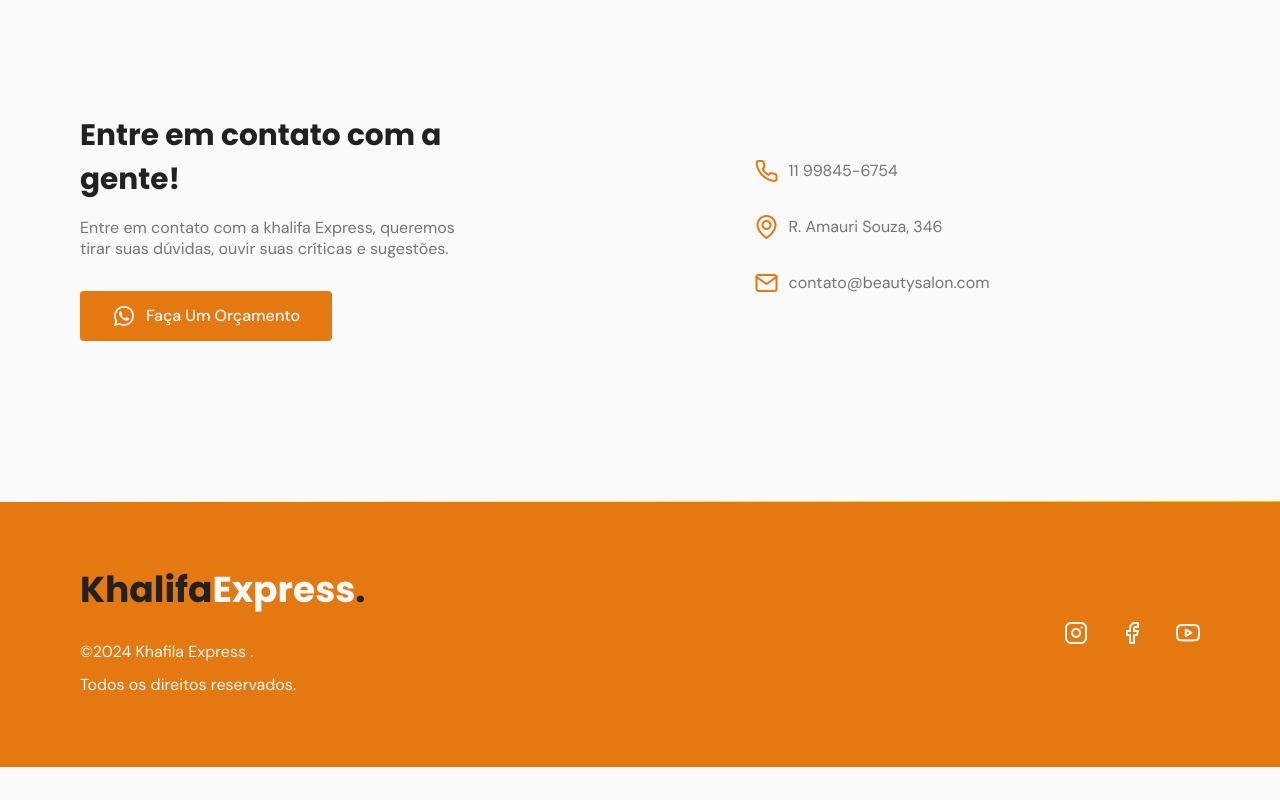
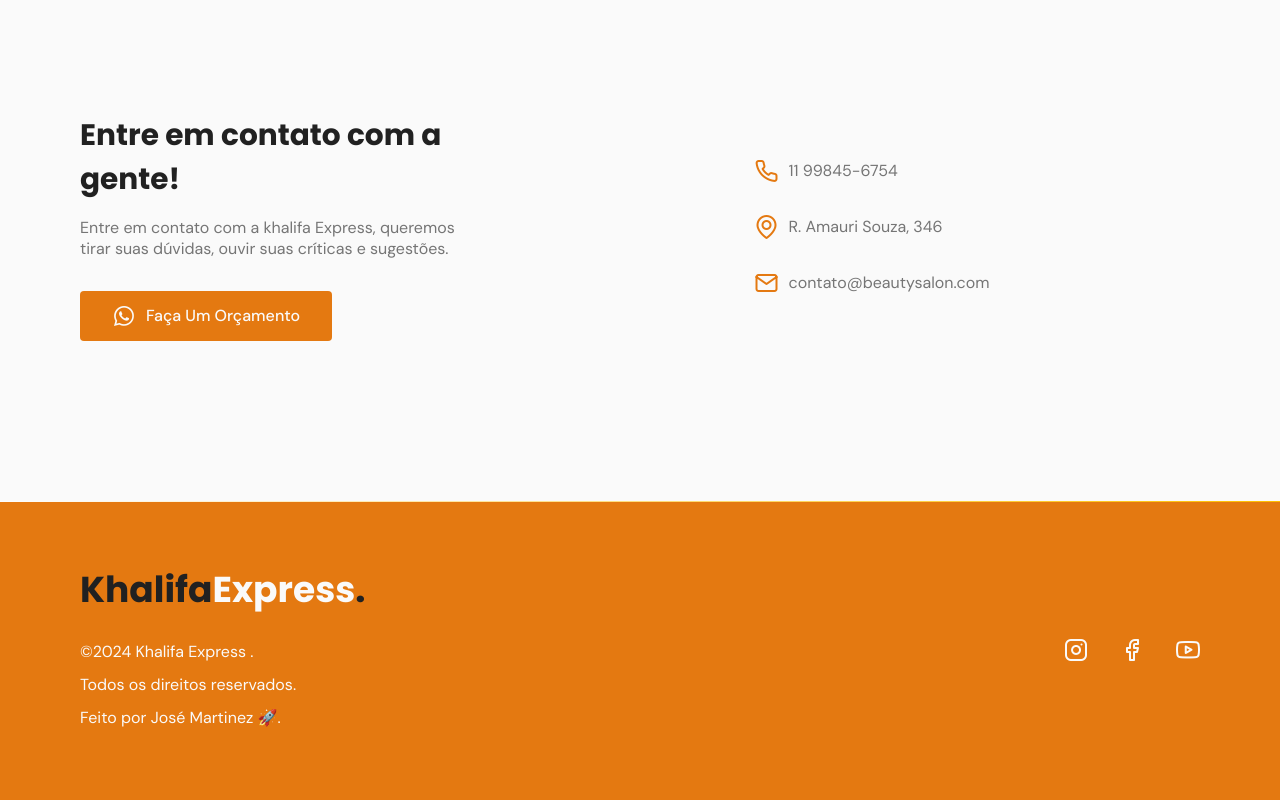
Before and after one commit to Jose26362780/landing_page_Logistic_Khalifa_express, a plain HTML site: page index.html in a window 1280 px wide. Shown: the part 3024-3824 px from the top of the page. Before the commit the page ends 3791 px from the top, so only its background shows below. Drawn offline with nearby package versions, Linux system fonts and the light colour scheme; files whose address does not match are found by name.

Commit message:
add signature and footer name

```diff
--- a/index.html
+++ b/index.html
@@ -219,8 +219,9 @@
       <div class="container grid">
         <div class="brand">
           <a href="#home" class="logo logo-alt">Khalifa<span>Express</span>.</a>
-          <p>©2024 Khafila Express .</p>
+          <p>©2024 Khalifa Express .</p>
           <p>Todos os direitos reservados.</p>
+          <p>Feito por <a href="https://rocket-links-murex.vercel.app/">José Martinez 🚀</a>.</p>
         </div>
         <div class="social grid">
           <a href="https://instagram.com" target="_blank">
--- a/style.css
+++ b/style.css
@@ -522,6 +522,11 @@ footer .social a:hover {
   transform: translateY(-9px);
 }
 
+footer a {
+  text-decoration: none;
+  color: hsl(0 0% 98%);
+}
+
 /* Back to top*/
 
 .back-to-top {
```
